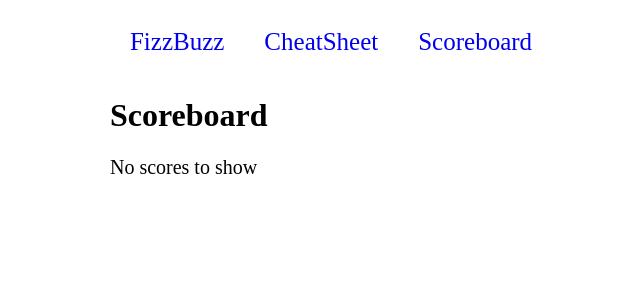
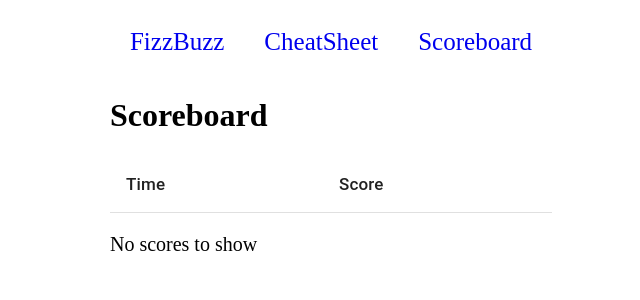
Before and after one commit to math121/react-fizzbuzz, a React (Vite) app: page /scoreboard in a window 1280 px wide. Shown: the top 300 px of the page, without its empty margins (309-949 px from the left). Built offline with nearby package versions, Linux system fonts and the light colour scheme.

Commit message:
display data in tables for scoreboard and cheatsheet

```diff
--- a/src/components/Cheatsheet.tsx
+++ b/src/components/Cheatsheet.tsx
@@ -1,5 +1,12 @@
 import { useQuery } from "@tanstack/react-query";
 import { FormEvent, useState } from "react";
+import {
+  TableCell,
+  TableRow,
+  Table,
+  TableBody,
+  TableHead,
+} from "@mui/material";
 
 export const Cheatsheet = () => {
   const [numberLoad, setNumberLoad] = useState(15);
@@ -34,14 +41,24 @@ export const Cheatsheet = () => {
         <input type="text" />
       </form>
 
-      {!isLoading &&
-        data.length != 0 &&
-        data.map((value: number | string, index: number) => (
-          <p
-            className="data-list"
-            key={index}
-          >{`Number: ${index + 1} | Value: ${value}`}</p>
-        ))}
+      <Table>
+        <TableHead>
+          <TableRow>
+            <TableCell sx={{ fontSize: 17 }}>Number</TableCell>
+            <TableCell sx={{ fontSize: 17 }}>Value</TableCell>
+          </TableRow>
+        </TableHead>
+        <TableBody>
+          {!isLoading &&
+            data.length != 0 &&
+            data.map((value: number | string, index: number) => (
+              <TableRow key={index}>
+                <TableCell sx={{ fontSize: 17 }}>{index + 1}</TableCell>
+                <TableCell sx={{ fontSize: 17 }}>{value}</TableCell>
+              </TableRow>
+            ))}
+        </TableBody>
+      </Table>
 
       {!isLoading && data.length == 0 && (
         <p className="data-list">Please give a number greater than 0</p>
--- a/src/components/Scoreboard.tsx
+++ b/src/components/Scoreboard.tsx
@@ -1,4 +1,11 @@
 import { useState, useEffect } from "react";
+import {
+  TableCell,
+  TableRow,
+  Table,
+  TableBody,
+  TableHead,
+} from "@mui/material";
 
 type saveScore = {
   score: number;
@@ -28,13 +35,23 @@ export const Scoreboard = () => {
   return (
     <>
       <h1>Scoreboard</h1>
-      {scores &&
-        scores.map((value, index) => (
-          <p
-            className="data-list"
-            key={index}
-          >{`Time: ${value.time} | Score: ${value.score}`}</p>
-        ))}
+      <Table>
+        <TableHead>
+          <TableRow>
+            <TableCell sx={{ fontSize: 17 }}>Time</TableCell>
+            <TableCell sx={{ fontSize: 17 }}>Score</TableCell>
+          </TableRow>
+        </TableHead>
+        <TableBody>
+          {scores &&
+            scores.map((value, index) => (
+              <TableRow className="data-list" key={index}>
+                <TableCell sx={{ fontSize: 17 }}>{value.time}</TableCell>
+                <TableCell sx={{ fontSize: 17 }}>{value.score}</TableCell>
+              </TableRow>
+            ))}
+        </TableBody>
+      </Table>
 
       {scores.length == 0 && <p className="data-list">No scores to show</p>}
     </>
```
